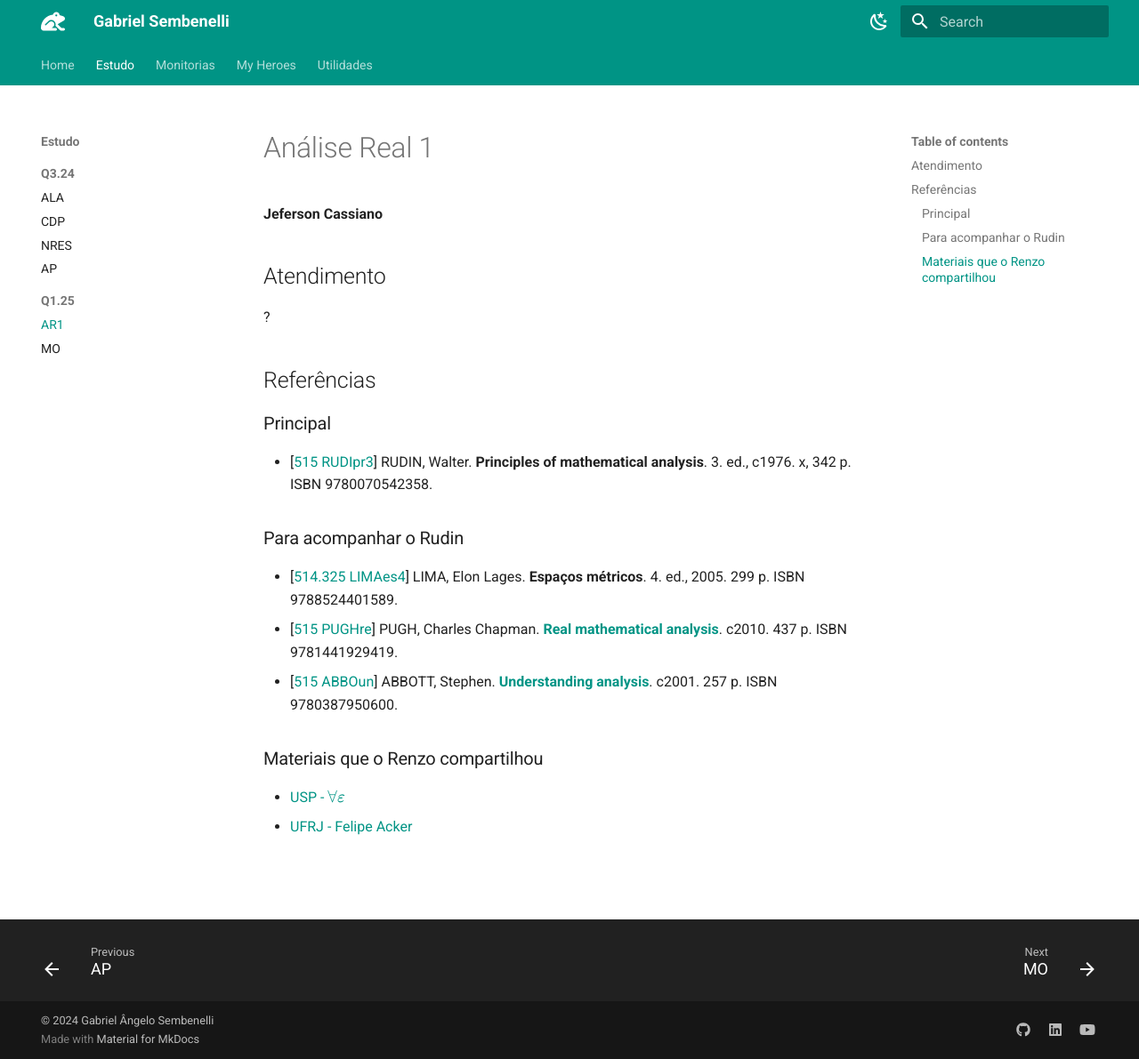
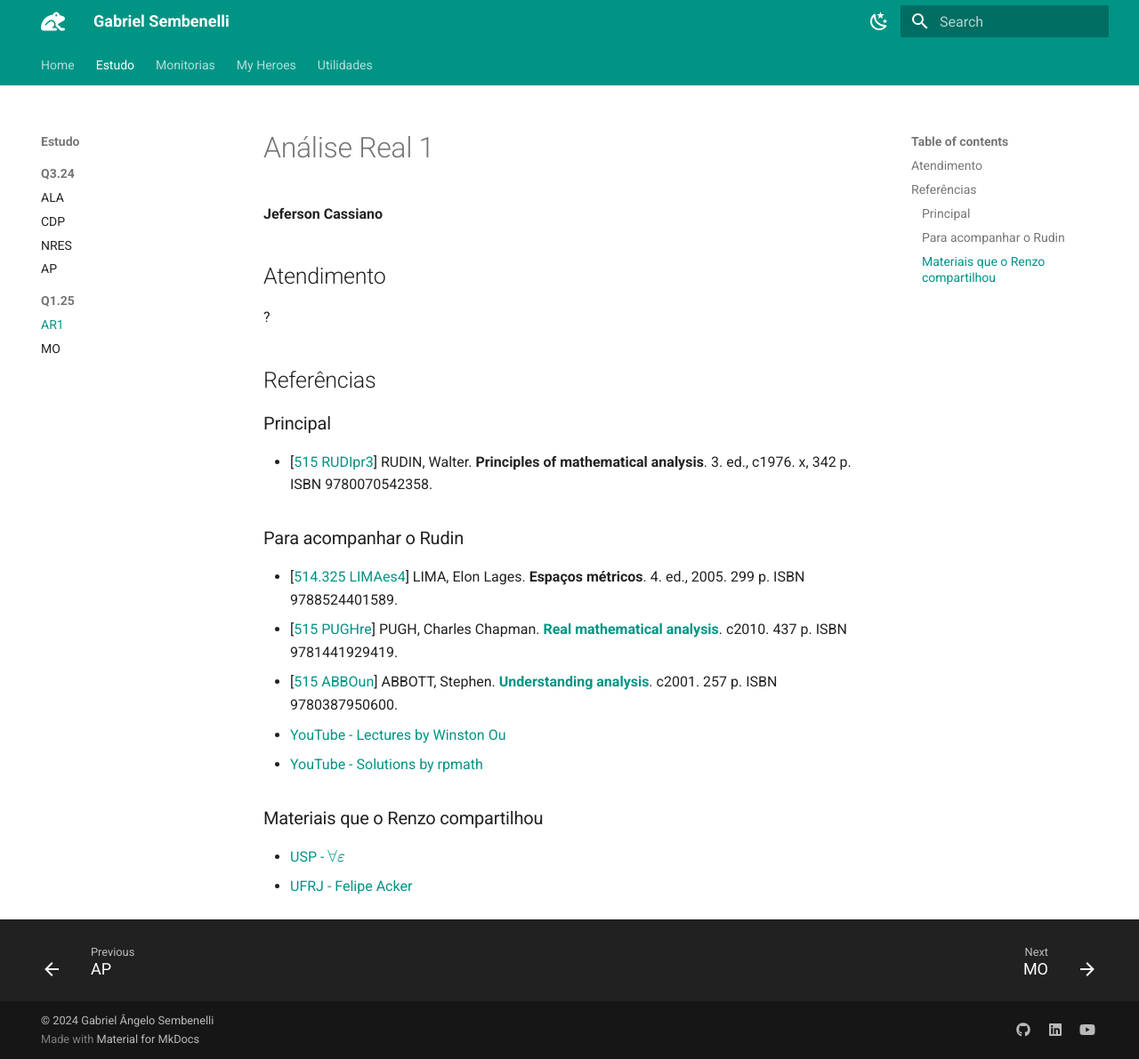
Before and after one commit to Gabriel-Sembenelli/website, an MkDocs documentation site: the page built from docs/Quads/Q1.25/AR1.md, in a window 1280 px wide and 1191 px high. Shown: the whole window at 89% size. Built offline with MkDocs 1.6.1 and Material for MkDocs 9.7.7, drawn with Linux system fonts in a browser that asks for light colours.

Commit message:
added some YouTube references to accompany Baby Rudin

```diff
--- a/docs/Quads/Q1.25/AR1.md
+++ b/docs/Quads/Q1.25/AR1.md
@@ -17,6 +17,8 @@
 - \[[514.325 LIMAes4](http://biblioteca.ufabc.edu.br/index.php?codigo_sophia=490)\] LIMA, Elon Lages. **Espaços métricos**. 4. ed., 2005. 299 p. ISBN 9788524401589.
 - \[[515 PUGHre](http://biblioteca.ufabc.edu.br/index.php?codigo_sophia=1693)\] PUGH, Charles Chapman. **[Real mathematical analysis](https://link.springer.com/book/10.1007/978-3-319-17771-7)**. c2010. 437 p. ISBN 9781441929419.
 - \[[515 ABBOun](http://biblioteca.ufabc.edu.br/index.php?codigo_sophia=9116)\] ABBOTT, Stephen. **[Understanding analysis](https://link.springer.com/book/10.1007/978-1-4939-2712-8)**. c2001. 257 p. ISBN 9780387950600.
+- [YouTube - Lectures by Winston Ou](https://www.youtube.com/playlist?list=PLun8-Z_lTkC6qJF1sVh3_Hx7aL6FPd0IN)
+- [YouTube - Solutions by rpmath](https://www.youtube.com/playlist?list=PLNy8RHRFgBXeZTNEEqAVJNl4x8gJoFmtA)
 
 ### Materiais que o Renzo compartilhou
 
```
